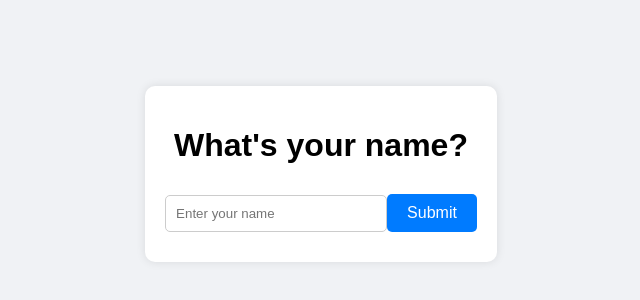
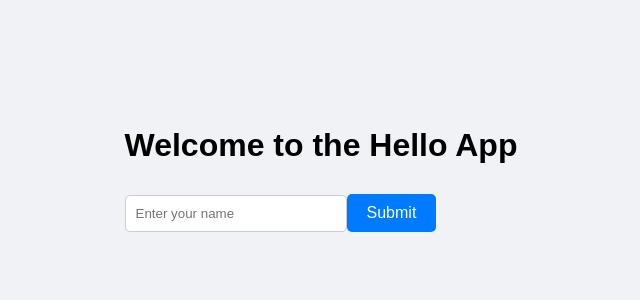
Before and after one commit to juanpigurina/hello_user, a React (Create React App) app in the folder frontend/: page / in a window 1280 px wide. Shown: the part 226-526 px from the top of the page, without its empty margins (319-959 px from the left). Built offline with nearby package versions, Linux system fonts and the light colour scheme.

Commit message:
Update App.js

```diff
--- a/frontend/src/App.js
+++ b/frontend/src/App.js
@@ -12,13 +12,14 @@ function App() {
       const response = await axios.post('/.netlify/functions/hello', { name });
       setGreeting(response.data.greeting);
     } catch (error) {
-      console.error(error);
+      console.error('Error submitting name:', error);
     }
   };
 
   return (
-    <div className="container">
-      <h1>What's your name?</h1>
+    <div className="App">
+      <header className="App-header">
+        <h1>Welcome to the Hello App</h1>
         <form onSubmit={handleSubmit}>
           <input
             type="text"
@@ -29,6 +30,7 @@ function App() {
           <button type="submit">Submit</button>
         </form>
         {greeting && <h2>{greeting}</h2>}
+      </header>
     </div>
   );
 }
```
Lines whose indentation alone changed are shown as unchanged.
